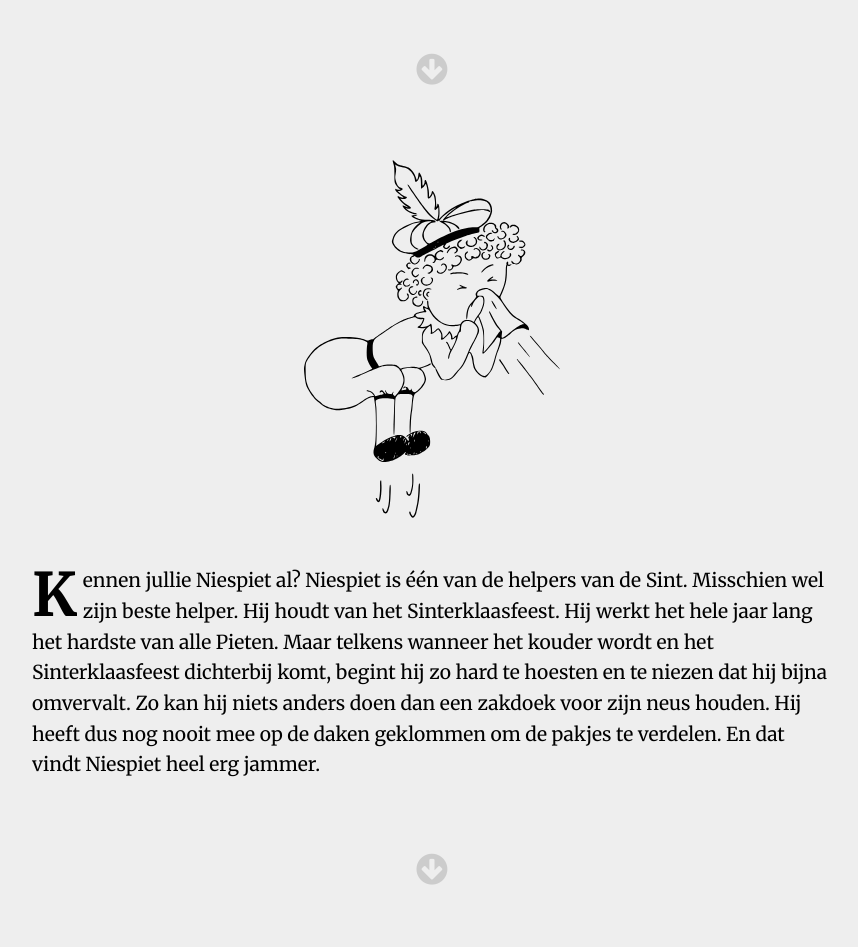
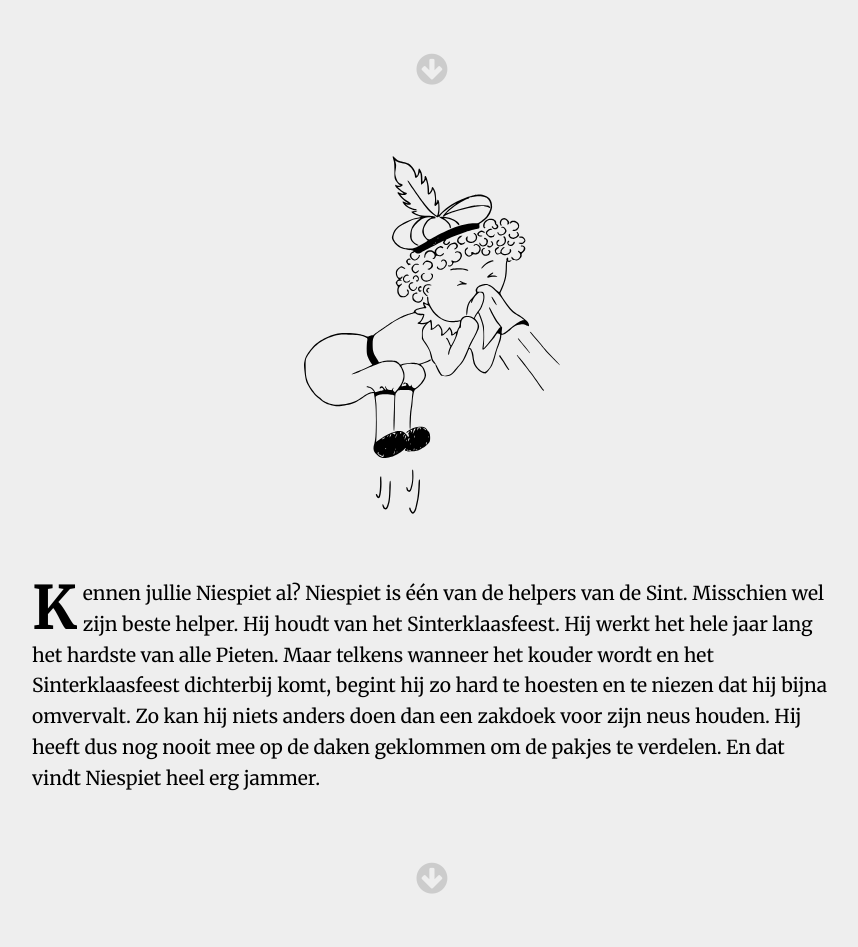
Before and after one commit to niespiet/niespiet.github.io, a plain HTML site: page index.html in a window 1280 px wide. Shown: the part 665-1612 px from the top of the page, without its empty margins (208-1066 px from the left). Drawn offline with nearby package versions, Linux system fonts and the light colour scheme.

Commit message:
Change description

```diff
--- a/index.html
+++ b/index.html
@@ -5,13 +5,13 @@
     <meta charset="UTF-8">
     <meta property="og:type" content="article" />
     <meta property="og:title" content="Niespiet redt het Sinterklaasfaast" />
-    <meta property="og:description" content="Een spannend nieuw avontuur van de Sint in deze moeilijke tijd" />
+    <meta property="og:description" content="Een lach en een traan in dit nieuwe Sinterklaasverhaal met Niespiet in de hoofdrol." />
     <meta property="og:image" content="niespiet.png" />
     <meta property="og:url" content="https://niespiet.be" />
     <meta property="og:site_name" content="Niespiet" />
     <meta name="twitter:card" content="summary_large_image" />
     <meta name="twitter:title" content="Niespiet redt het Sinterklaasfaast" />
-    <meta name="twitter:description" content="Een spannend nieuw avontuur van de Sint in deze moeilijke tijd" />
+    <meta name="twitter:description" content="Een lach en een traan in dit nieuwe Sinterklaasverhaal met Niespiet in de hoofdrol." />
     <meta name="twitter:image" content="https://niespiet.be/niespiet.png" />
     <meta name="twitter:site" content="@eva.hadermann" />
     <meta name="twitter:creator" content="@eva.hadermann" />
@@ -43,7 +43,7 @@
     <script> function addAnalytics() { window.dataLayer = window.dataLayer || []; function gtag() { dataLayer.push(arguments); } gtag('js', new Date()); gtag('config', 'G-5XG0M82D32'); } window.addEventListener("load", function () { window.cookieconsent.initialise({ 'revokable': false, 'position': 'bottom-right', "palette": { "popup": { "background": "#dddddd", "opacity": "0.5", "text": "#404040" }, "button": { "background": "#8ec760", "text": "#ffffff" } }, "type": "opt-in", "content": { "allow": "Geef me cookies", "deny": "Ik lust geen cookies", "message": "Deze website gebruikt \"Sinten-cookies\" om te weten hoe vaak dit cadeautje al werd ontvangen.", "link": "Meer weten" }, onInitialise: function (status) { if (status == cookieconsent.status.allow) addAnalytics(); }, onStatusChange: function (status) { if (this.hasConsented()) addAnalytics(); } }) }); </script>
     <script> window.addEventListener('resize', () => { let vh = window.innerHeight * 0.01; document.documentElement.style.setProperty('--vh', `${vh}px`); }); </script>
     <script src="https://ajax.googleapis.com/ajax/libs/jquery/3.5.1/jquery.min.js"></script>
-    <script> $(document).ready(function () { $(".sintenmagie").on('click', function () { document.getElementById("aclick").play(); }); $(".share-button").on('click', function () { if (navigator.share) { navigator.share({ title: 'Niespiet redt het Sinterklaasfeest', url: 'https://niespiet.be', text: 'Een spannend nieuw avontuur van de Sint' }).then(() => { console.log('Thanks for sharing!'); }).catch(console.error); } else { window.location = "https://www.facebook.com/sharer/sharer.php?u=https%3A%2F%2Fniespiet.be"; } }); $("#bedankt-hover").on('hover', function () { console.log('hi!'); $("#bedankt").css({ 'display': 'inline' }); }); }); </script>
+    <script> $(document).ready(function () { $(".sintenmagie").on('click', function () { document.getElementById("aclick").play(); }); $(".share-button").on('click', function () { if (navigator.share) { navigator.share({ title: 'Niespiet redt het Sinterklaasfeest', url: 'https://niespiet.be', text: 'Een lach en een traan in dit nieuwe Sinterklaasverhaal met Niespiet in de hoofdrol' }).then(() => { console.log('Thanks for sharing!'); }).catch(console.error); } else { window.location = "https://www.facebook.com/sharer/sharer.php?u=https%3A%2F%2Fniespiet.be"; } }); $("#bedankt-hover").on('hover', function () { console.log('hi!'); $("#bedankt").css({ 'display': 'inline' }); }); }); </script>
     <audio id='aclick' autoPlay='false' preLoad='auto'>
         <source src="sintenmagie.aac" type="audio/mpeg"> </audio>
     <link rel="stylesheet" href="layout.css">
--- a/layout.css
+++ b/layout.css
@@ -101,6 +101,10 @@ section img.fullwidth {
   max-width: clamp(360px - 2rem, 70vw, 800px);
 }
 
+.content p:first-child {
+    padding-top: 1rem;
+}
+
 section img {
   margin: auto;
 }
```
Also changed, not shown: manifest.webmanifest.
